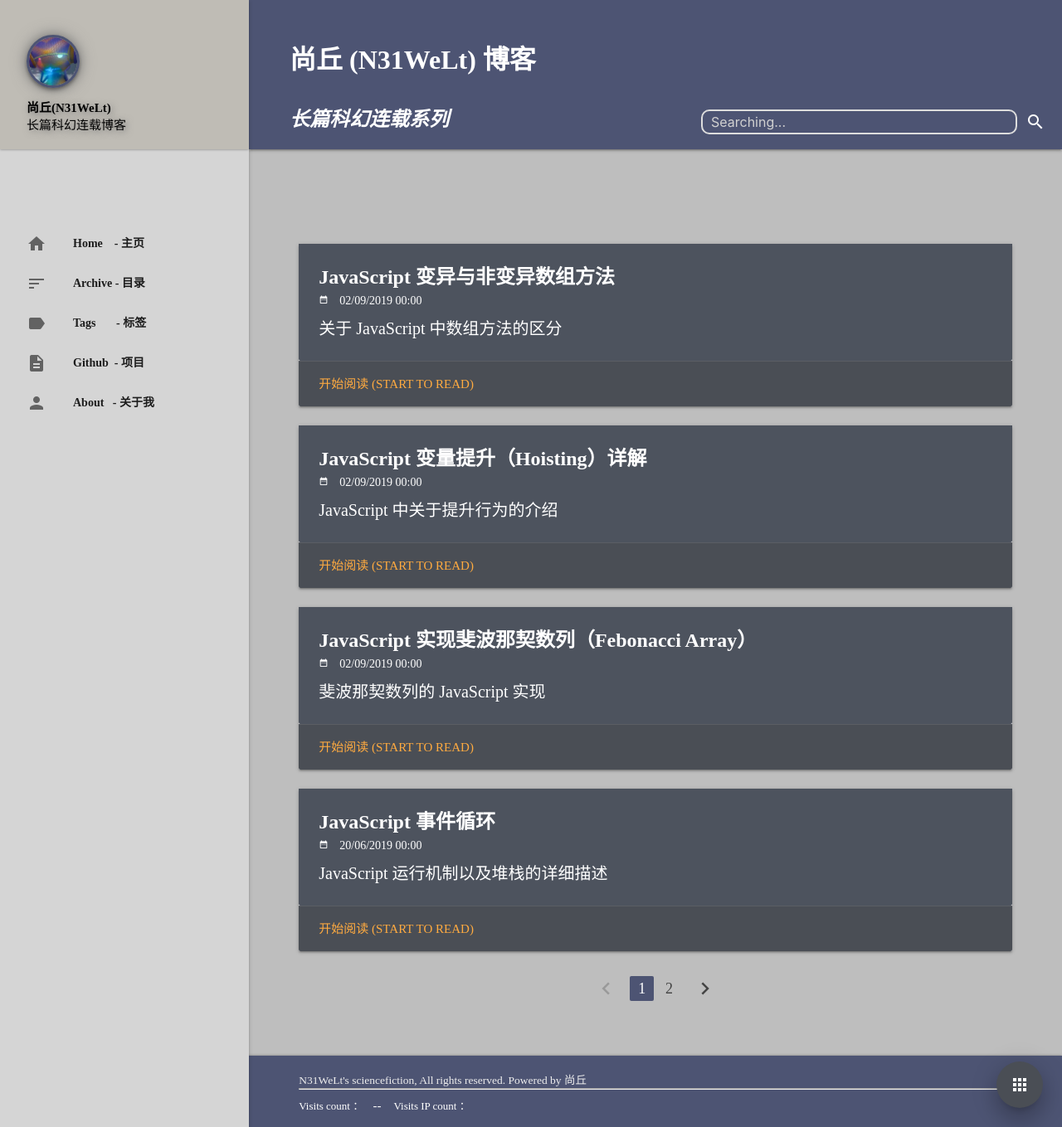
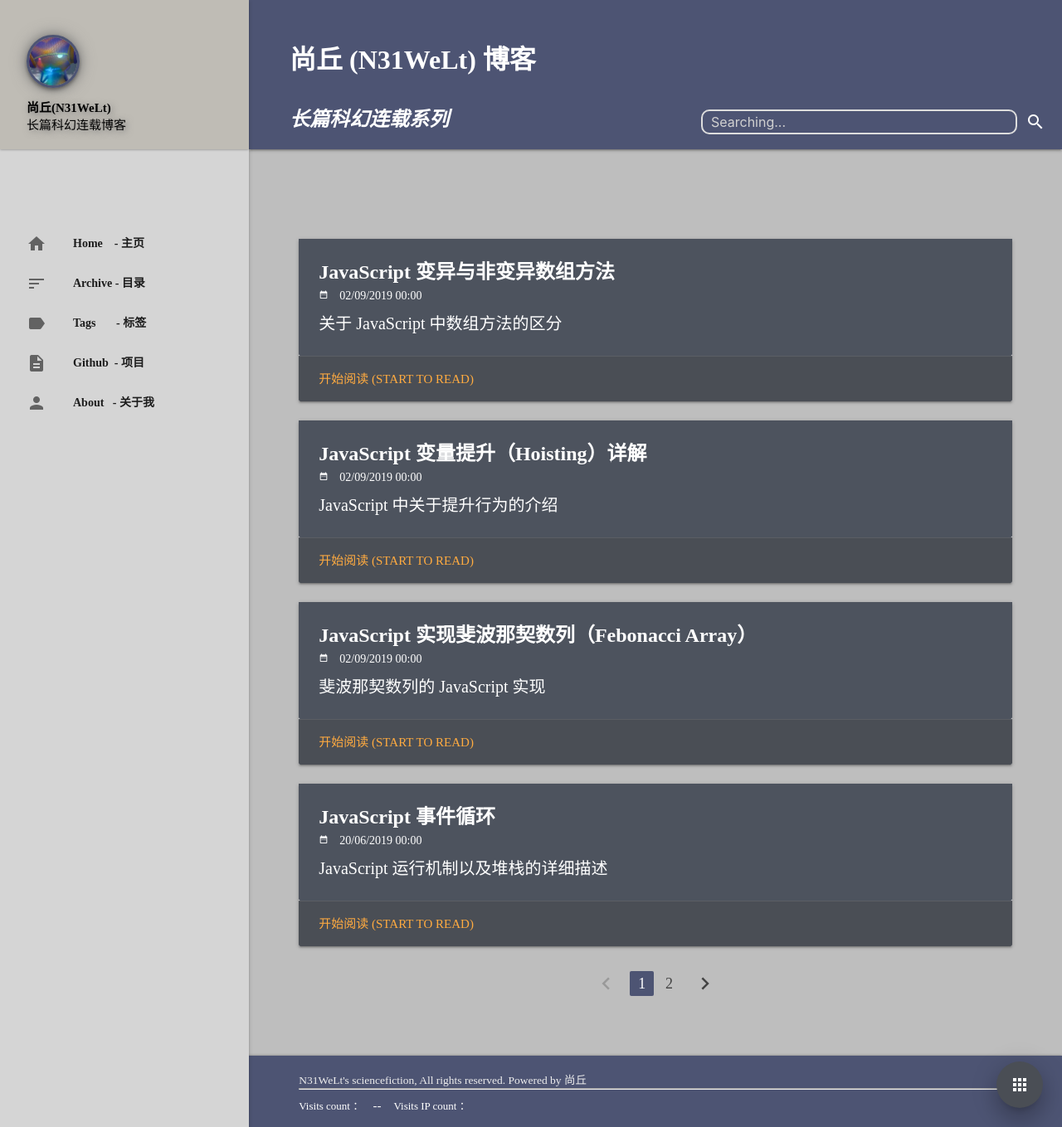
Before and after one commit to keepwalk/keepwalk.github.io, a Jekyll site: the page built from index.html, in a window 1280 px wide and 1359 px high. Shown: the whole window at 83% size. Built offline with Jekyll 4.4.1, drawn with Linux system fonts in a browser that asks for light colours; the list of posts is cut into pages by our own code; comment, search, counter and statistics services are not loaded.

Commit message:
Update page.sass

```diff
--- a/assets/css/page.sass
+++ b/assets/css/page.sass
@@ -129,7 +129,7 @@ header
 main
   flex: 1 0 auto
   z-index: 1
-  margin-top: 64px
+  margin-top: 58px
   color: #4D5473
   div
     .row
```
